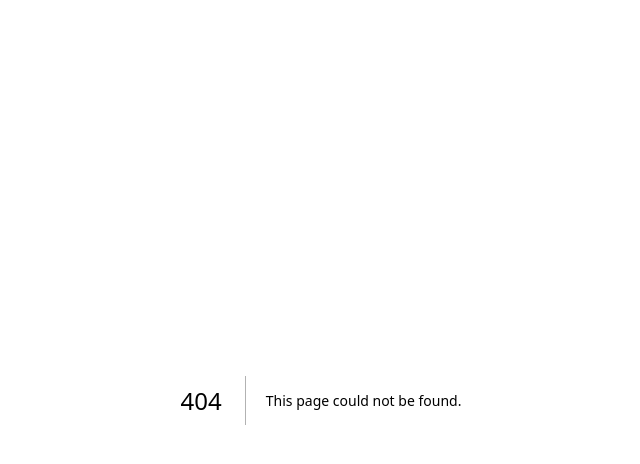
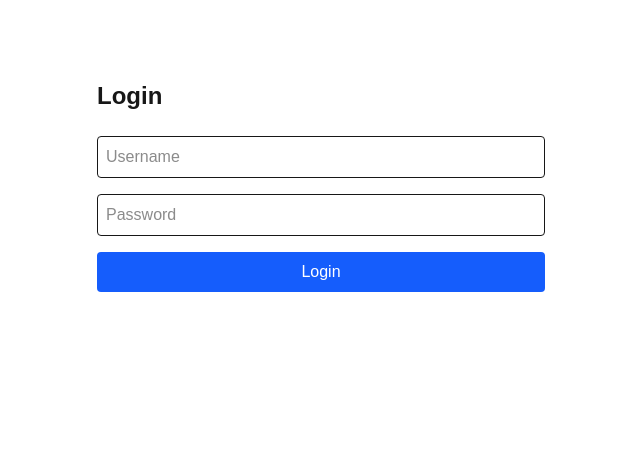
Before and after one commit to rashi-06/EventEase, a Next.js app in the folder frontend/: page /login in a window 1280 px wide. Before the commit this address had no page. Shown: the top 464 px of the page, without its empty margins (319-959 px from the left). Built offline with nearby package versions, Linux system fonts and the light colour scheme.

Commit message:
Register page

```diff
--- /dev/null
+++ b/frontend/app/login/page.tsx
@@ -0,0 +1,64 @@
+'use client';
+
+import { useState } from 'react';
+import { useRouter } from 'next/navigation';
+
+const LoginPage = () => {
+  const [userName, setUserName] = useState<string>('');
+  const [password, setPassword] = useState<string>('');
+  const [error, setError] = useState<string>('');
+  const router = useRouter();
+
+  const handleSubmit = async (e: React.FormEvent) => {
+    e.preventDefault();
+    setError('');
+
+    try {
+      const res = await fetch(`${process.env.NEXT_PUBLIC_API_BASE_URL}/api/auth/login`, {
+        method: 'POST',
+        headers: { 'Content-Type': 'application/json' },
+        body: JSON.stringify({ userName, password }),
+      });
+
+      const data = await res.json();
+
+      if (!res.ok) {
+        setError(data.message || 'Login failed');
+        return;
+      }
+
+      localStorage.setItem('token', data.token);
+      router.push('/');
+    } catch (err) {
+      setError('Something went wrong');
+    }
+  };
+
+  return (
+    <main className="max-w-md mx-auto mt-20">
+      <h1 className="text-2xl font-bold mb-6">Login</h1>
+      <form onSubmit={handleSubmit} className="space-y-4">
+        <input
+          type="text"
+          placeholder="Username"
+          value={userName}
+          onChange={(e) => setUserName(e.target.value)}
+          className="w-full p-2 border rounded"
+          required
+        />
+        <input
+          type="password"
+          placeholder="Password"
+          value={password}
+          onChange={(e) => setPassword(e.target.value)}
+          className="w-full p-2 border rounded"
+          required
+        />
+        {error && <p className="text-red-500">{error}</p>}
+        <button type="submit" className="w-full bg-blue-600 text-white p-2 rounded">Login</button>
+      </form>
+    </main>
+  );
+};
+
+export default LoginPage;
```
Also changed, not shown: frontend/package.json (+7 -5 lines), 1 other file (tests, documents, lock files or other folders).
